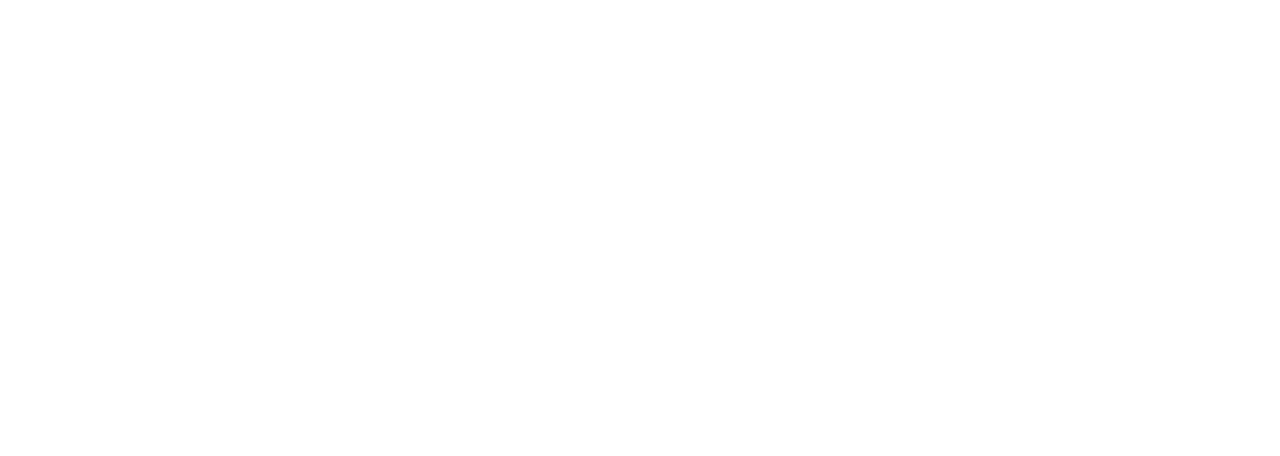
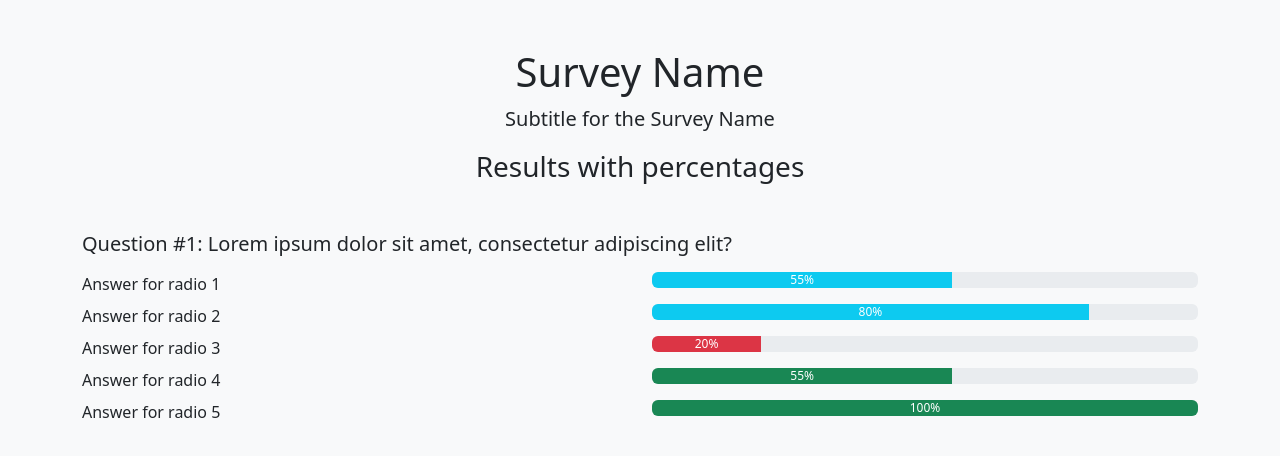
Before and after one commit to AliFarahmand1993/Survey_Form_With_Bootstrap, a plain HTML site: page result.html in a window 1280 px wide. Drawn offline with nearby package versions, Linux system fonts and the light colour scheme.

Commit message:
feat answer Q1 to result
feat answer Q1 to result

```diff
--- /dev/null
+++ b/assets/css/styles.css
@@ -0,0 +1,17 @@
+/* custom css */
+
+.progWidth-10 {
+    width: 10%;
+}
+.progWidth-20 {
+    width: 20%;
+}
+.progWidth-55 {
+    width: 55%;
+}
+.progWidth-80 {
+    width: 80%;
+}
+.progWidth-100 {
+    width: 100%;
+}
--- a/result.html
+++ b/result.html
@@ -11,24 +11,98 @@
     <!-- Author -->
     <meta name="author" content="AliFarahmand" />
     <!-- description -->
-    <meta name="description" content="Survey Form with bootstrap" />
+    <meta name="description" content="Result Form with bootstrap" />
     <!-- keywords -->
-    <meta name="keywords" content="Survey,Form" />
+    <meta name="keywords" content="Result,Form" />
     <!-- Page Title -->
-    <title>Survey Form</title>
+    <title>Result Form</title>
     <!-- Favicon -->
     <link href="" rel="icon" />
     <!-- Style Sheet -->
     <link href="https://cdn.jsdelivr.net/npm/bootstrap@5.2.2/dist/css/bootstrap.min.css" rel="stylesheet"
         integrity="sha384-Zenh87qX5JnK2Jl0vWa8Ck2rdkQ2Bzep5IDxbcnCeuOxjzrPF/et3URy9Bv1WTRi" crossorigin="anonymous">
+    <link rel="stylesheet" href="./assets/css/styles.css">
 </head>
 <!-- head end -->
 
 <!-- body start -->
 
-<body>
+<body class="bg-light py-3 py-lg-5">
+    <!-- header start -->
+    <header class="container">
+        <div class="text-center">
+            <h1>Survey Name</h1>
+            <p class="lead">Subtitle for the Survey Name</p>
+        </div>
+        <h2 class="h3 text-center mb-4">Results with percentages</h2>
+    </header>
+    <!-- header end -->
     <!-- main start -->
-    <main>
+    <main class="container">
+        <!-- Answer Question 1 -->
+        <section class="mt-5">
+            <h3 class="h5 mb-3">Question #1: Lorem ipsum dolor sit amet, consectetur adipiscing elit?</h3>
+            <!-- progress bar 1 -->
+            <div class="row mb-2">
+                <div class="col-md-6">
+                    <p class="mb-0">Answer for radio 1</p>
+                </div>
+                <div class="col-md-6">
+                    <div class="progress">
+                        <div class="progress-bar bg-info progWidth-55" role="progressbar" aria-valuenow="55"
+                            aria-valuemin="0" aria-valuemax="100">55%</div>
+                    </div>
+                </div>
+            </div>
+            <!-- progress bar 2 -->
+            <div class="row mb-2">
+                <div class="col-md-6">
+                    <p class="mb-0">Answer for radio 2</p>
+                </div>
+                <div class="col-md-6">
+                    <div class="progress">
+                        <div class="progress-bar bg-info progWidth-80" role="progressbar" aria-valuenow="80"
+                            aria-valuemin="0" aria-valuemax="100">80%</div>
+                    </div>
+                </div>
+            </div>
+            <!-- progress bar 3 -->
+            <div class="row mb-2">
+                <div class="col-md-6">
+                    <p class="mb-0">Answer for radio 3</p>
+                </div>
+                <div class="col-md-6">
+                    <div class="progress">
+                        <div class="progress-bar bg-danger progWidth-20" role="progressbar" aria-valuenow="20"
+                            aria-valuemin="0" aria-valuemax="100">20%</div>
+                    </div>
+                </div>
+            </div>
+                <!-- progress bar 4 -->
+                <div class="row mb-2">
+                    <div class="col-md-6">
+                        <p class="mb-0">Answer for radio 4</p>
+                    </div>
+                    <div class="col-md-6">
+                        <div class="progress">
+                            <div class="progress-bar bg-success progWidth-55" role="progressbar" aria-valuenow="55"
+                                aria-valuemin="0" aria-valuemax="100">55%</div>
+                        </div>
+                    </div>
+                </div>
+                    <!-- progress bar 5 -->
+            <div class="row mb-2">
+                <div class="col-md-6">
+                    <p class="mb-0">Answer for radio 5</p>
+                </div>
+                <div class="col-md-6">
+                    <div class="progress">
+                        <div class="progress-bar bg-success progWidth-100" role="progressbar" aria-valuenow="100"
+                            aria-valuemin="0" aria-valuemax="100">100%</div>
+                    </div>
+                </div>
+            </div>
+        </section>
     </main>
     <!-- main end-->
     <script src="https://cdn.jsdelivr.net/npm/bootstrap@5.2.2/dist/js/bootstrap.bundle.min.js"
```
